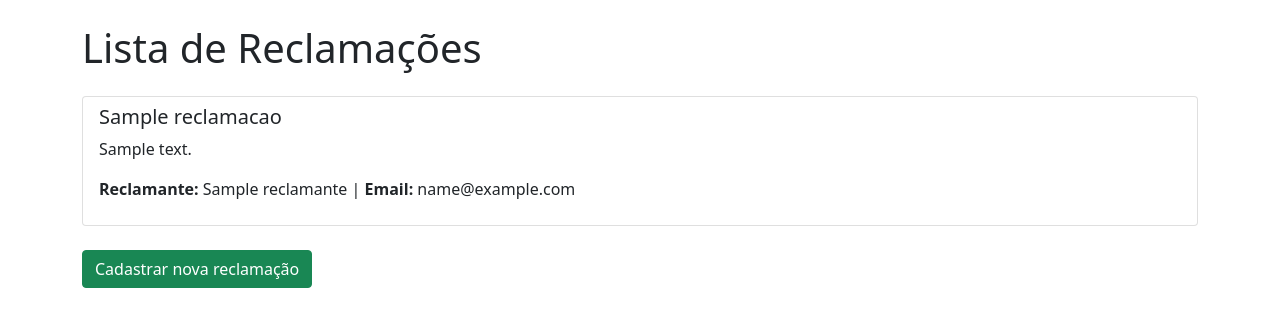
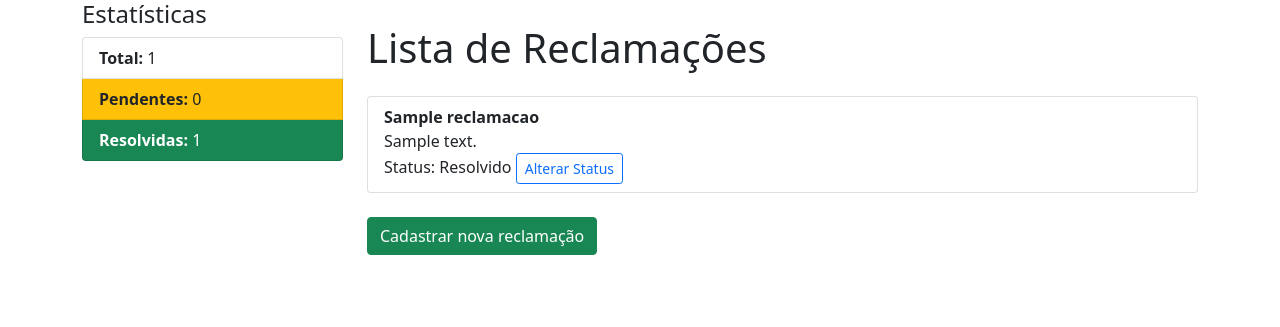
Before and after one commit to marciorib/ProjetoIntegrador1, a Flask app: page /listar in a window 1280 px wide. Shown: the top 327 px of the page. Run offline with Flask 2, Linux system fonts and the light colour scheme; tables that the repository leaves empty hold one stand-in row (values such as "Sample post").

```diff
--- a/app.py
+++ b/app.py
@@ -18,18 +18,19 @@ class Reclamante(db.Model):
     id = db.Column(db.Integer, primary_key=True)
     nome = db.Column(db.String(100), nullable=False)
     email = db.Column(db.String(100), nullable=False)
-    reclamacoes = db.relationship('Reclamacao', backref='reclamante', lazy=True)
 
 class Reclamacao(db.Model):
     id = db.Column(db.Integer, primary_key=True)
-    titulo = db.Column(db.String(100), nullable=False)
-    descricao = db.Column(db.Text, nullable=False)
-    reclamante_id = db.Column(db.Integer, db.ForeignKey('reclamante.id'), nullable=False)
+    titulo = db.Column(db.String(100))
+    descricao = db.Column(db.String(255))
+    resolvido = db.Column(db.Boolean, default=False)
+    reclamante_id = db.Column(db.Integer, db.ForeignKey('reclamante.id'))
+    reclamante = db.relationship('Reclamante', backref='reclamacoes')
 
 # Rotas
 @app.route('/')
 def index():
-    return redirect(url_for('listar_reclamacoes'))
+    return redirect(url_for('listar'))
 
 @app.route('/cadastrar', methods=['GET', 'POST'])
 def cadastrar():
@@ -46,17 +47,38 @@ def cadastrar():
             db.session.add(reclamante)
             db.session.commit()
 
-        nova_reclamacao = Reclamacao(titulo=titulo, descricao=descricao, reclamante_id=reclamante.id)
+        nova_reclamacao = Reclamacao(
+            titulo=titulo,
+            descricao=descricao,
+            reclamante_id=reclamante.id
+        )
+
         db.session.add(nova_reclamacao)
         db.session.commit()
-        return redirect(url_for('listar_reclamacoes'))
+        return redirect(url_for('listar'))
 
     return render_template('cadastrar.html')
 
 @app.route('/listar')
-def listar_reclamacoes():
+def listar():
+    total_reclamacoes = Reclamacao.query.count()
+    pendentes = Reclamacao.query.filter_by(resolvido=False).count()
+    resolvidas = Reclamacao.query.filter_by(resolvido=True).count()
     reclamacoes = Reclamacao.query.all()
-    return render_template('listar.html', reclamacoes=reclamacoes)
+    return render_template(
+        'listar.html',
+        reclamacoes=reclamacoes,
+        total_reclamacoes=total_reclamacoes,
+        pendentes=pendentes,
+        resolvidas=resolvidas
+    )
+
+@app.route('/atualizar_status/<int:id>', methods=['POST'])
+def atualizar_status(id):
+    reclamacao = Reclamacao.query.get_or_404(id)
+    reclamacao.resolvido = not reclamacao.resolvido
+    db.session.commit()
+    return redirect(url_for('listar'))
 
 # Execução
 if __name__ == '__main__':
--- a/templates/listar.html
+++ b/templates/listar.html
@@ -5,27 +5,48 @@
     <meta charset="UTF-8">
     <meta name="viewport" content="width=device-width, initial-scale=1.0">
     <title>Lista de Reclamações</title>
-
-    <!-- Adicionando o Bootstrap via CDN -->
     <link href="https://cdn.jsdelivr.net/npm/bootstrap@5.1.3/dist/css/bootstrap.min.css" rel="stylesheet">
 </head>
 <body>
     <div class="container">
+        <div class="row">
+            <!-- Estatísticas -->
+            <div class="col-md-3">
+                <h4>Estatísticas</h4>
+                <ul class="list-group">
+                    <li class="list-group-item">
+                        <strong>Total:</strong> {{ total_reclamacoes }}
+                    </li>
+                    <li class="list-group-item bg-warning text-dark">
+                        <strong>Pendentes:</strong> {{ pendentes }}
+                    </li>
+                    <li class="list-group-item bg-success text-white">
+                        <strong>Resolvidas:</strong> {{ resolvidas }}
+                    </li>
+                </ul>
+            </div>
+
+            <!-- Lista de Reclamações -->
+            <div class="col-md-9">
                 <h1 class="my-4">Lista de Reclamações</h1>
                 <ul class="list-group">
-            {% for r in reclamacoes %}
+                    {% for reclamacao in reclamacoes %}
                         <li class="list-group-item">
-                    <h5>{{ r.titulo }}</h5>
-                    <p>{{ r.descricao }}</p>
-                    <p><strong>Reclamante:</strong> {{ r.reclamante.nome }} | <strong>Email:</strong> {{ r.reclamante.email }}</p>
+                            <strong>{{ reclamacao.titulo }}</strong><br>
+                            {{ reclamacao.descricao }}<br>
+                            Status: {{ 'Resolvido' if reclamacao.resolvido else 'Pendente' }}
+                            <form action="{{ url_for('atualizar_status', id=reclamacao.id) }}" method="post" style="display:inline;">
+                                <button type="submit" class="btn btn-sm btn-outline-primary">
+                                    Alterar Status
+                                </button>
+                            </form>
                         </li>
                     {% endfor %}
                 </ul>
 
                 <a href="{{ url_for('cadastrar') }}" class="btn btn-success my-4">Cadastrar nova reclamação</a>
             </div>
+        </div>
+    </div>
 
-    <!-- Adicionando o JavaScript do Bootstrap via CDN -->
-    <script src="https://cdn.jsdelivr.net/npm/bootstrap@5.1.3/dist/js/bootstrap.bundle.min.js"></script>
-</body>
-</html>
+    <script src="https://cdn.jsdelivr.net/npm/bootstrap@5.1
```
Also changed, not shown: templates/cadastrar.html (+20 -12 lines). Lines whose indentation alone changed are shown as unchanged.
